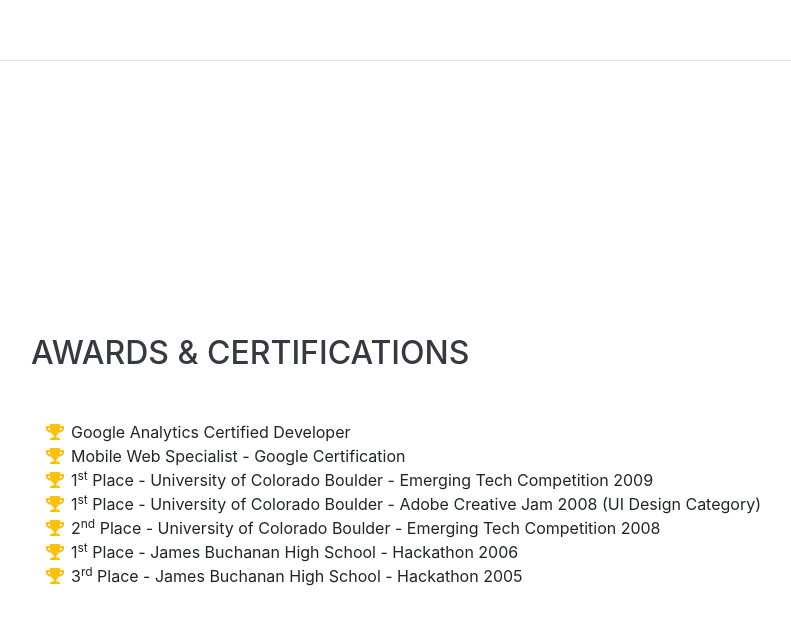
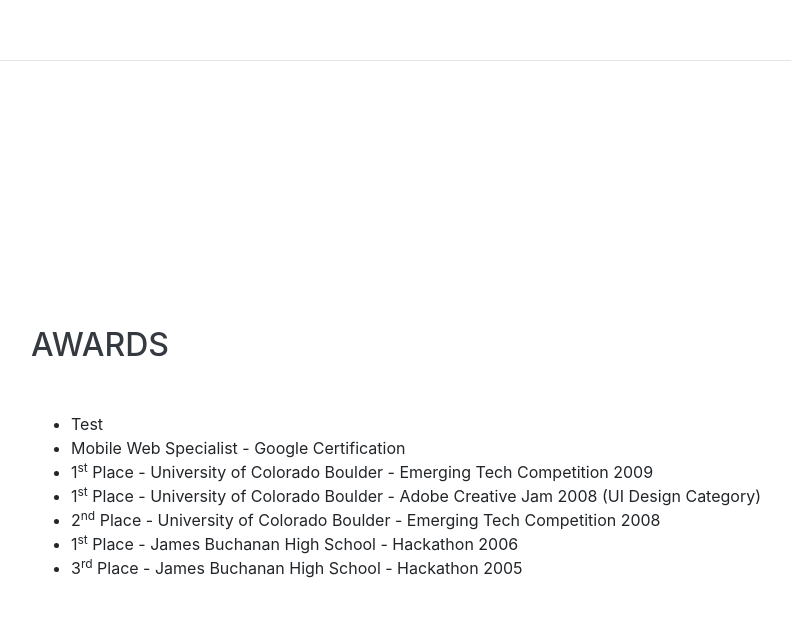
Before and after one commit to isabelserrano/isabelserrano.github.io, a website with bundled scripts: page index.html in a window 1280 px wide. Shown: the part 4237-4862 px from the top of the page, without its empty margins (289-1080 px from the left). Built offline with nearby package versions, Linux system fonts and the light colour scheme; a web font is replaced by a local one.

Commit message:
Update index.html

```diff
--- a/index.html
+++ b/index.html
@@ -239,11 +239,10 @@
 
     <section class="resume-section p-3 p-lg-5 d-flex align-items-center" id="awards">
       <div class="w-100">
-        <h2 class="mb-5">Awards &amp; Certifications</h2>
-        <ul class="fa-ul mb-0">
+        <h2 class="mb-5">Awards</h2>
+        <ul>
           <li>
-            <i class="fa-li fa fa-trophy text-warning"></i>
-            Google Analytics Certified Developer</li>
+            Test </li>
           <li>
             <i class="fa-li fa fa-trophy text-warning"></i>
             Mobile Web Specialist - Google Certification</li>
```
